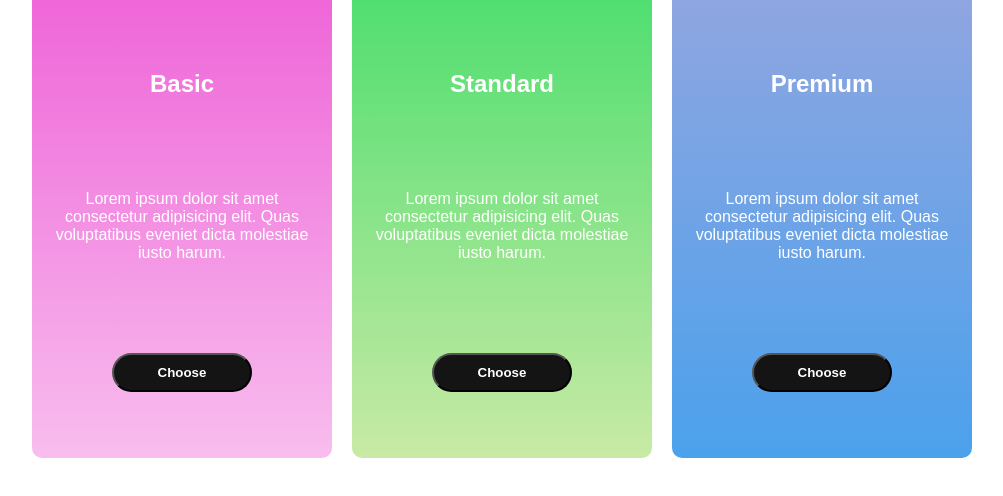
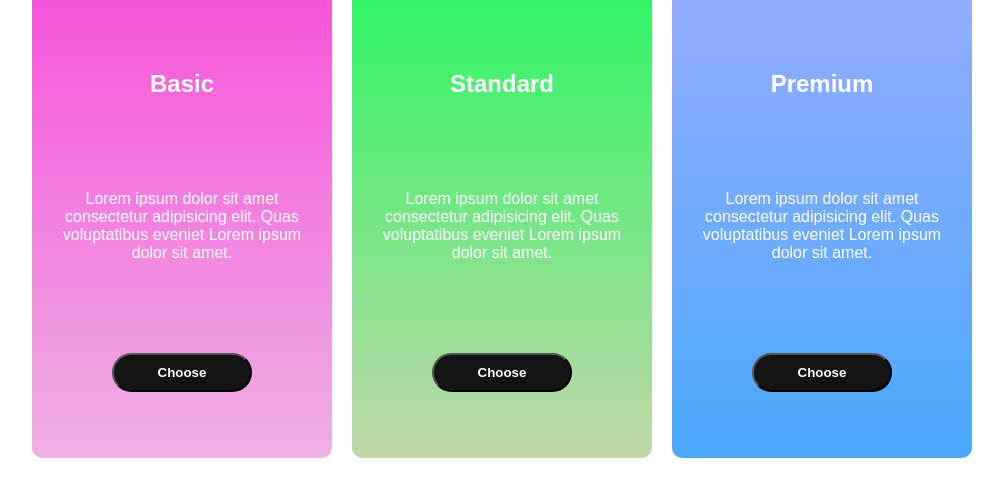
Before and after one commit to ChandanaMandarapu/Sass, a plain HTML site: page 4.Mixins/index.html in a window 1280 px wide. Shown: the part 242-738 px from the top of the page, without its empty margins (138-1141 px from the left). Drawn offline with Linux system fonts and the light colour scheme.

Commit message:
MIxins Project complete

```diff
--- a/4.Mixins/index.html
+++ b/4.Mixins/index.html
@@ -14,7 +14,7 @@
           <h1 class="card-name">Basic</h1>
           <p class="card-info">
             Lorem ipsum dolor sit amet consectetur adipisicing elit. Quas
-            voluptatibus eveniet dicta molestiae iusto harum.
+            voluptatibus eveniet Lorem ipsum dolor sit amet.
           </p>
           <button>Choose</button>
         </div>
@@ -25,7 +25,7 @@
           <h1 class="card-name">Standard</h1>
           <p class="card-info">
             Lorem ipsum dolor sit amet consectetur adipisicing elit. Quas
-            voluptatibus eveniet dicta molestiae iusto harum.
+            voluptatibus eveniet Lorem ipsum dolor sit amet.
           </p>
           <button>Choose</button>
         </div>
@@ -36,7 +36,7 @@
           <h1 class="card-name">Premium</h1>
           <p class="card-info">
             Lorem ipsum dolor sit amet consectetur adipisicing elit. Quas
-            voluptatibus eveniet dicta molestiae iusto harum.
+            voluptatibus eveniet Lorem ipsum dolor sit amet.
           </p>
           <button>Choose</button>
         </div>
--- a/4.Mixins/index.scss
+++ b/4.Mixins/index.scss
@@ -18,7 +18,7 @@
   @mixin card-basic-styles {
     width: 300px;
     padding: 20px;
-    background: linear-gradient(to bottom, #ec4bd2, #eb4bd05d);
+    background: linear-gradient(to bottom, #f938d9, #d129b55d);
     border-radius: 10px;
     color: #fff;
   }
@@ -71,9 +71,9 @@
   }
 
   .card-two {
-    background: linear-gradient(to bottom, #2cdb60, #69c5085d);
+    background: linear-gradient(to bottom, #05ff50, #5491125d);
   }
 
   .card-three {
-    background: linear-gradient(to bottom, #060da35d, #4ba1ec);
+    background: linear-gradient(to bottom, #131fff5d, #4aa9fc);
   }
```
Also changed, not shown: 4.Mixins/index.css, 1 other file.
